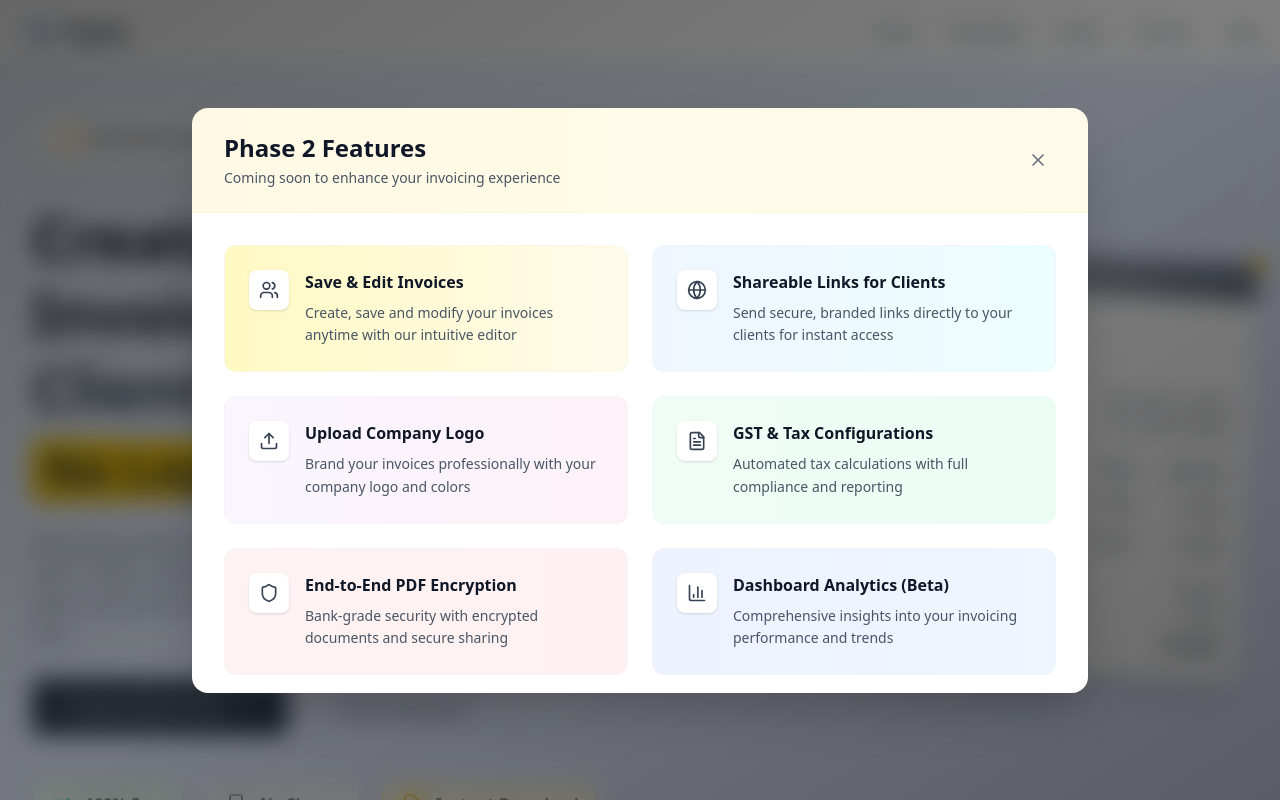
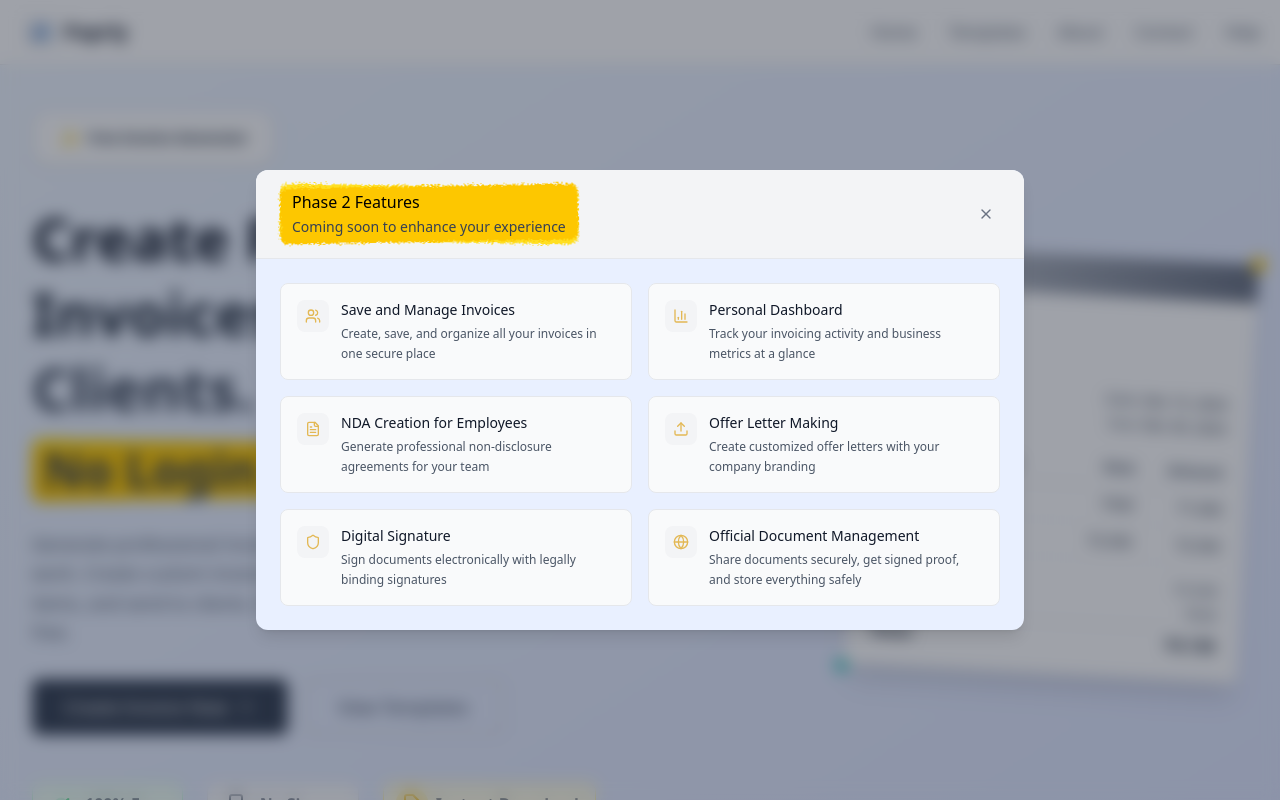
Before and after one commit to tensorflow4545/paperly-frontend, a Next.js app: page / in a window 1280 px wide. Shown: the top 800 px of the page. Built offline with nearby package versions, Linux system fonts and the light colour scheme.

Commit message:
all fix phase 01

```diff
--- a/src/app/page.js
+++ b/src/app/page.js
@@ -17,7 +17,13 @@ export default function Home() {
   useEffect(() => {
     // Check if user came from another page or if it's a direct page load
     const referrer = document.referrer;
-    const isDirectAccess = !referrer || referrer.includes(window.location.origin);
+    const currentOrigin = window.location.origin;
+
+    // Only show modal if:
+    // 1. No referrer (direct page load)
+    // 2. Referrer is from external site (not same origin)
+    // 3. User manually reloaded the page
+    const isDirectAccess = !referrer || !referrer.startsWith(currentOrigin);
 
     // Only show modal on direct page access (not when navigating from other pages)
     if (isDirectAccess) {
@@ -25,7 +31,7 @@ export default function Home() {
       const timer = setTimeout(() => {
         setShowModal(true);
 
-        // Auto close after 5 seconds
+        // Auto close after 15 seconds
         const closeTimer = setTimeout(() => {
           setShowModal(false);
         }, 15000);
--- a/src/components/LandingPage/phasetwomoadal.js
+++ b/src/components/LandingPage/phasetwomoadal.js
@@ -1,7 +1,8 @@
 "use client"
 
 import { useState, useEffect } from "react"
-import { X, Sparkles, Globe, Upload, FileText, Shield, BarChart3, Users, Calendar, List, DollarSign, CreditCard, Zap } from "lucide-react"
+import { X, Globe, Upload, FileText, Shield, BarChart3, Users } from "lucide-react"
+import { motion } from "framer-motion"
 
 export default function PhaseTwoModal({ isOpen, onClose }) {
   const [isVisible, setIsVisible] = useState(false)
@@ -18,39 +19,33 @@ export default function PhaseTwoModal({ isOpen, onClose }) {
   const features = [
     {
       icon: Users,
-      title: "Save & Edit Invoices",
-      description: "Create, save and modify your invoices anytime with our intuitive editor",
-      color: "from-yellow-100 to-amber-50",
+      title: "Save and Manage Invoices",
+      description: "Create, save, and organize all your invoices in one secure place",
+    },
+    {
+      icon: BarChart3,
+      title: "Personal Dashboard",
+      description: "Track your invoicing activity and business metrics at a glance",
+    },
+    {
+      icon: FileText,
+      title: "NDA Creation for Employees",
+      description: "Generate professional non-disclosure agreements for your team",
+    },
+    {
+      icon: Upload,
+      title: "Offer Letter Making",
+      description: "Create customized offer letters with your company branding",
+    },
+    {
+      icon: Shield,
+      title: "Digital Signature",
+      description: "Sign documents electronically with legally binding signatures",
     },
     {
       icon: Globe,
-      title: "Shareable Links for Clients",
-      description: "Send secure, branded links directly to your clients for instant access",
-      color: "from-blue-50 to-cyan-50",
-    },
-    {
-      icon: Upload,
-      title: "Upload Company Logo",
-      description: "Brand your invoices professionally with your company logo and colors",
-      color: "from-purple-50 to-pink-50",
-    },
-    {
-      icon: FileText,
-      title: "GST & Tax Configurations",
-      description: "Automated tax calculations with full compliance and reporting",
-      color: "from-green-50 to-emerald-50",
-    },
-    {
-      icon: Shield,
-      title: "End-to-End PDF Encryption",
-      description: "Bank-grade security with encrypted documents and secure sharing",
-      color: "from-red-50 to-rose-50",
-    },
-    {
-      icon: BarChart3,
-      title: "Dashboard Analytics (Beta)",
-      description: "Comprehensive insights into your invoicing performance and trends",
-      color: "from-indigo-50 to-blue-50",
+      title: "Official Document Management",
+      description: "Share documents securely, get signed proof, and store everything safely",
     },
   ]
 
@@ -58,55 +53,80 @@ export default function PhaseTwoModal({ isOpen, onClose }) {
 
   return (
     <div className="fixed inset-0 z-50 flex items-center justify-center p-4">
-      {/* Enhanced Backdrop */}
+      {/* Subtle Backdrop */}
       <div
-        className={`absolute inset-0 bg-gradient-to-br from-black/60 via-black/50 to-black/60 backdrop-blur-md transition-all duration-300 ${
+        className={`absolute inset-0 bg-gray-900/40 backdrop-blur-sm transition-all duration-300 ${
           isOpen ? "opacity-100" : "opacity-0"
         }`}
         onClick={onClose}
       />
 
-      {/* Professional Modal Content */}
+             {/* Sleek Modal Content */}
        <div
-        className={`relative bg-white rounded-2xl shadow-2xl max-w-4xl w-full max-h-[80vh] overflow-hidden transform transition-all duration-300 ${
+         className={`relative rounded-xl shadow-lg max-w-3xl w-full max-h-[75vh] overflow-hidden transform transition-all duration-300 ${
            isOpen ? "scale-100 opacity-100 translate-y-0" : "scale-95 opacity-0 translate-y-4"
          }`}
+         style={{ backgroundColor: '#e9f0ff' }}
        >
-        {/* Professional Header */}
-        <div className="relative bg-gradient-to-r from-yellow-400/10 via-yellow-300/10 to-amber-300/10 border-b border-yellow-200/20 px-8 py-6">
+                 {/* Clean Header */}
+         <div className="bg-gray-100 border-b border-gray-200 px-6 py-4">
            <div className="flex items-center justify-between">
              <div>
-              <h2 className="text-2xl font-bold text-gray-900">Phase 2 Features</h2>
-              <p className="text-gray-600 text-sm mt-1">Coming soon to enhance your invoicing experience</p>
+               <span className="relative inline-block px-3 py-1">
+                  <span className="relative z-10">Phase 2 Features <br/>
+                  <span className="text-gray-700 text-xs sm:text-sm mt-0.5">Coming soon to enhance your experience</span>
+                  </span>
+
+                  <motion.div
+                    className="absolute inset-0 bg-yellow-400 rounded-lg -rotate-1 transform"
+                    initial={{ scaleX: 0, scaleY: 0 }}
+                    animate={{ scaleX: 1, scaleY: 1 }}
+                    transition={{ duration: 0.8, delay: 1 }}
+                    style={{
+                      filter: "url('#rough-paint')",
+                      zIndex: 1,
+                    }}
+                  />
+
+                  <motion.div
+                    className="absolute inset-0 bg-yellow-300 rounded-lg rotate-1 transform"
+                    initial={{ scaleX: 0, scaleY: 0 }}
+                    animate={{ scaleX: 1, scaleY: 1 }}
+                    transition={{ duration: 0.8, delay: 1.1 }}
+                    style={{
+                      filter: "url('#rough-paint')",
+                      zIndex: 0,
+                    }}
+                  />
+                </span>
              </div>
              <button
                onClick={onClose}
-              className="p-2 hover:bg-gray-200 rounded-lg transition-all duration-200 group"
+               className="p-1.5 hover:bg-gray-200 rounded-lg transition-colors duration-200"
                aria-label="Close modal"
              >
-              <X className="w-5 h-5 text-gray-500 group-hover:text-gray-700 transition-colors duration-200" />
+               <X className="w-4 h-4 text-gray-500" />
              </button>
            </div>
          </div>
 
         {/* Features Grid */}
-        <div className="p-8 overflow-y-auto max-h-[60vh]">
-          <div className="grid grid-cols-1 md:grid-cols-2 gap-6">
+        <div className="p-6 overflow-y-auto max-h-[60vh]">
+          <div className="grid grid-cols-1 md:grid-cols-2 gap-4">
             {features.map((feature, index) => (
               <div
                 key={index}
-                className={`group relative overflow-hidden rounded-xl bg-gradient-to-r ${feature.color} border border-gray-100/50 hover:shadow-lg hover:scale-[1.02] transition-all duration-300 cursor-pointer`}
+                className="group bg-gray-50 border border-gray-200 rounded-lg p-4 hover:bg-gray-100 transition-colors duration-200"
               >
-                <div className="absolute inset-0 bg-gradient-to-r from-transparent via-white/10 to-transparent opacity-0 group-hover:opacity-100 transition-opacity duration-300"></div>
-                <div className="relative p-6 flex items-start space-x-4">
+                <div className="flex items-start space-x-3">
                   <div className="flex-shrink-0">
-                    <div className="w-10 h-10 bg-white rounded-lg shadow-sm flex items-center justify-center group-hover:scale-110 transition-transform duration-300">
-                      <feature.icon className="w-5 h-5 text-gray-700" />
+                    <div className="w-8 h-8 bg-gray-100 rounded-lg flex items-center justify-center">
+                      <feature.icon className="w-4 h-4" style={{ color: '#e3b854' }} />
                     </div>
                   </div>
                   <div className="flex-1 min-w-0">
-                    <h3 className="font-semibold text-gray-900 text-base mb-2">{feature.title}</h3>
-                    <p className="text-gray-600 text-sm leading-relaxed">{feature.description}</p>
+                    <h3 className="font-medium text-gray-900 text-sm mb-1">{feature.title}</h3>
+                    <p className="text-gray-600 text-xs leading-relaxed">{feature.description}</p>
                   </div>
                 </div>
               </div>
```
Also changed, not shown: src/app/about/page.js (+29 -29 lines), 1 other file (tests, documents, lock files or other folders). Lines whose indentation alone changed are shown as unchanged.
